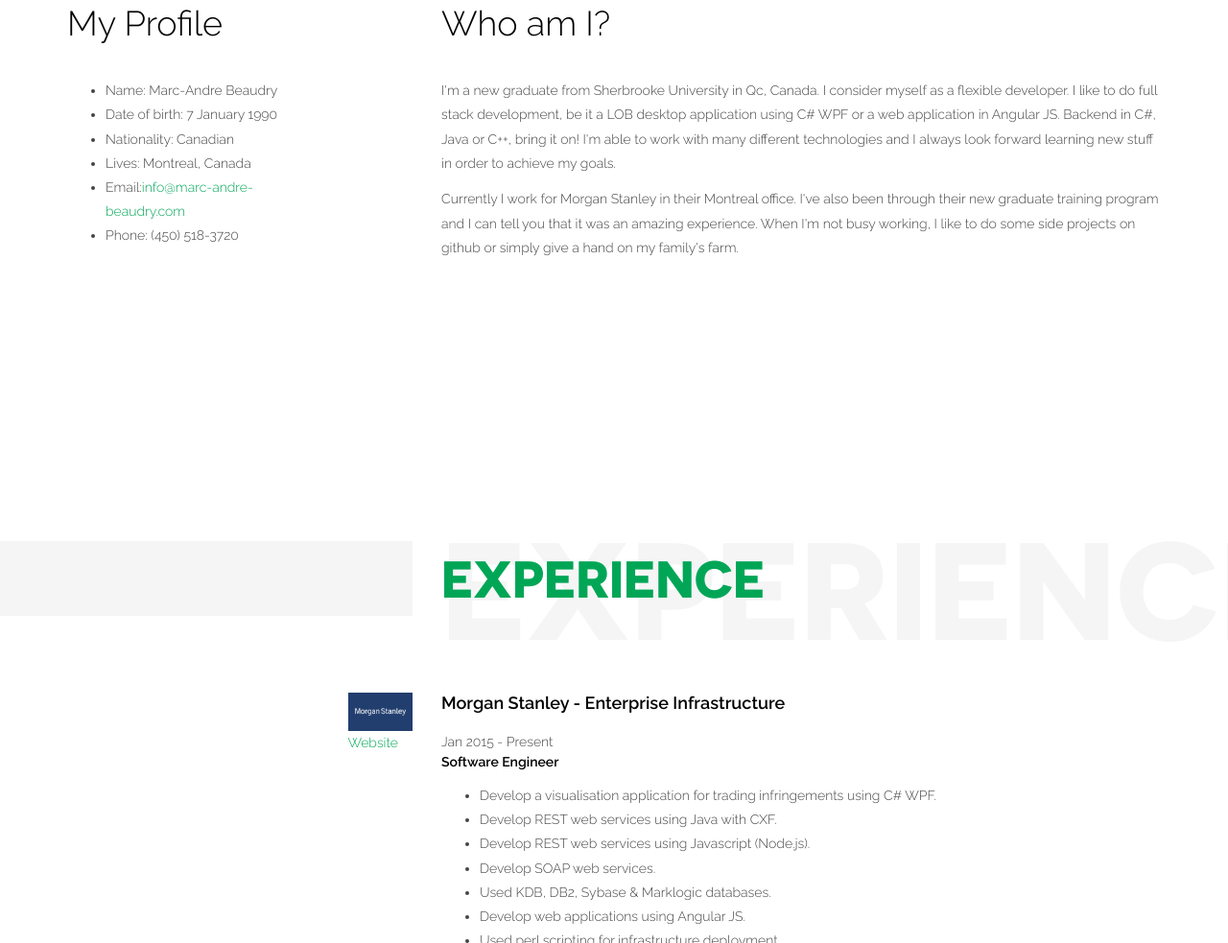
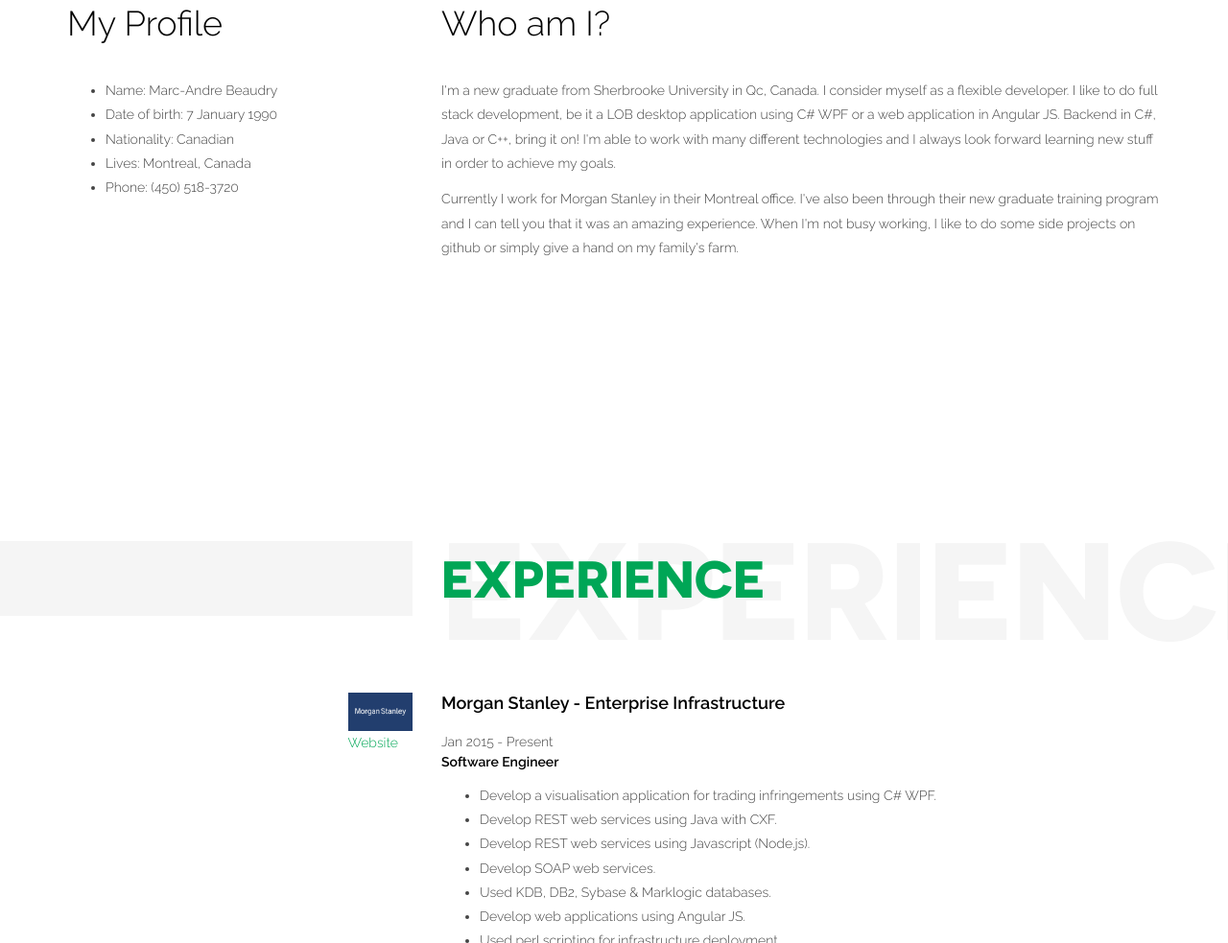
Before and after one commit to marc-andre-beaudry/marc-andre-beaudry-cv, a plain HTML site: page index.html in a window 1280 px wide. Shown: the part 1007-1990 px from the top of the page at 96% size. Drawn offline with Linux system fonts and the light colour scheme; some packages are replaced by stand-ins of ours; a web font is replaced by a local one.

Commit message:
Removed email

```diff
--- a/index.html
+++ b/index.html
@@ -125,7 +125,6 @@
 						        	<li>Date of birth: 7 January 1990</li>
 						        	<li>Nationality: Canadian</li>
 						        	<li>Lives: Montreal, Canada</li>
-						        	<li>Email:<a href="#" title="">info@marc-andre-beaudry.com</a></li>
 						        	<li>Phone: (450) 518-3720</li>
 						      	</ul>
 							</div>
```
